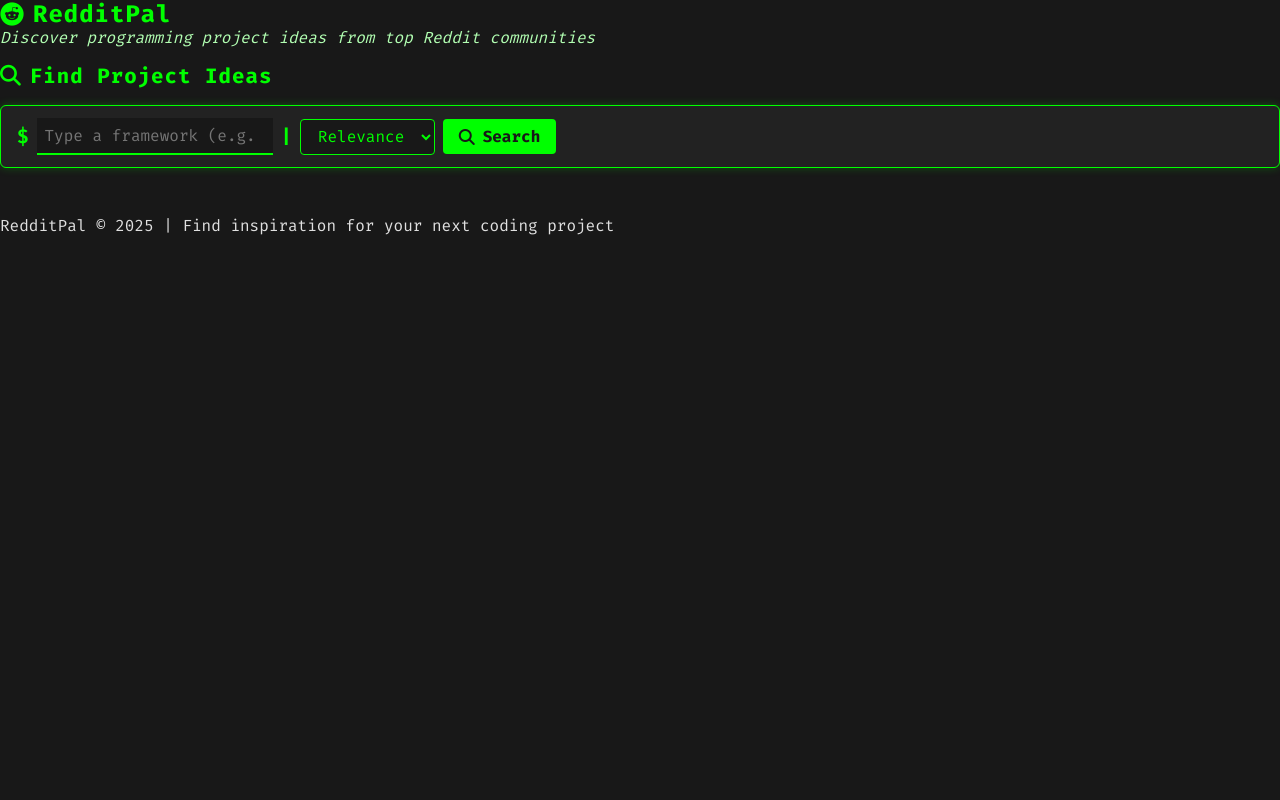
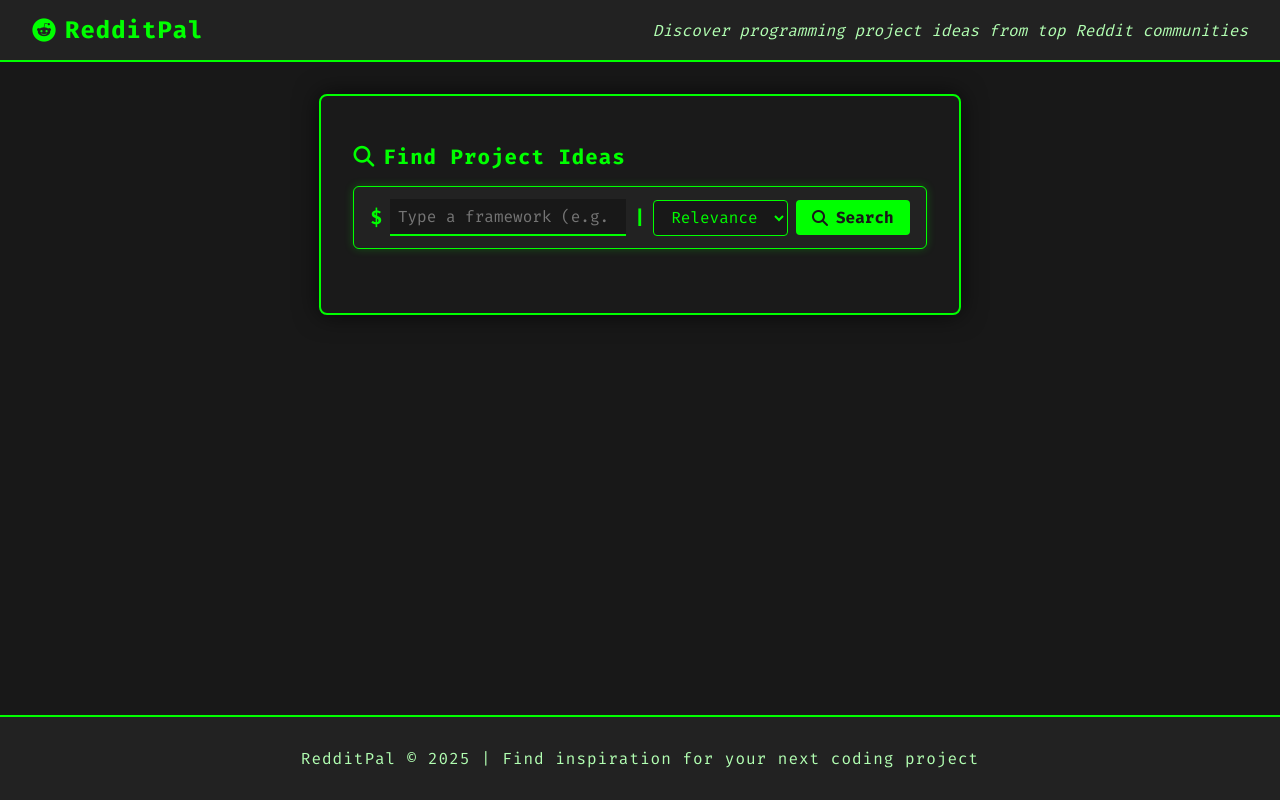
Before and after one commit to Kapodistrias7/redditpal, a plain HTML site: page index.html in a window 1280 px wide. Drawn offline with Linux system fonts and the light colour scheme.

Commit message:
Refactor header and footer for terminal theme

```diff
--- a/index.html
+++ b/index.html
@@ -8,11 +8,11 @@
     <link rel="stylesheet" href="styles.css">
 </head>
 <body>
-    <header>
-        <a href="index.html" class="logo"><i class="fab fa-reddit"></i> RedditPal</a>
-        <div class="header-desc">Discover programming project ideas from top Reddit communities</div>
+    <header class="terminal-header">
+        <a href="index.html" class="logo"><i class="fab fa-reddit"></i> <span>RedditPal</span></a>
+        <span class="header-desc">Discover programming project ideas from top Reddit communities</span>
     </header>
-    <main class="container">
+    <main class="container terminal-window">
         <section class="search-section">
             <h2 class="search-title"><i class="fas fa-search"></i> Find Project Ideas</h2>
             <form class="search-controls" id="searchForm" autocomplete="off">
@@ -34,7 +34,7 @@
         </div>
         <div class="results" id="results"></div>
     </main>
-    <footer>
+    <footer class="terminal-footer">
         <p>RedditPal &copy; 2025 | Find inspiration for your next coding project</p>
     </footer>
     <script src="main.js"></script>
```
